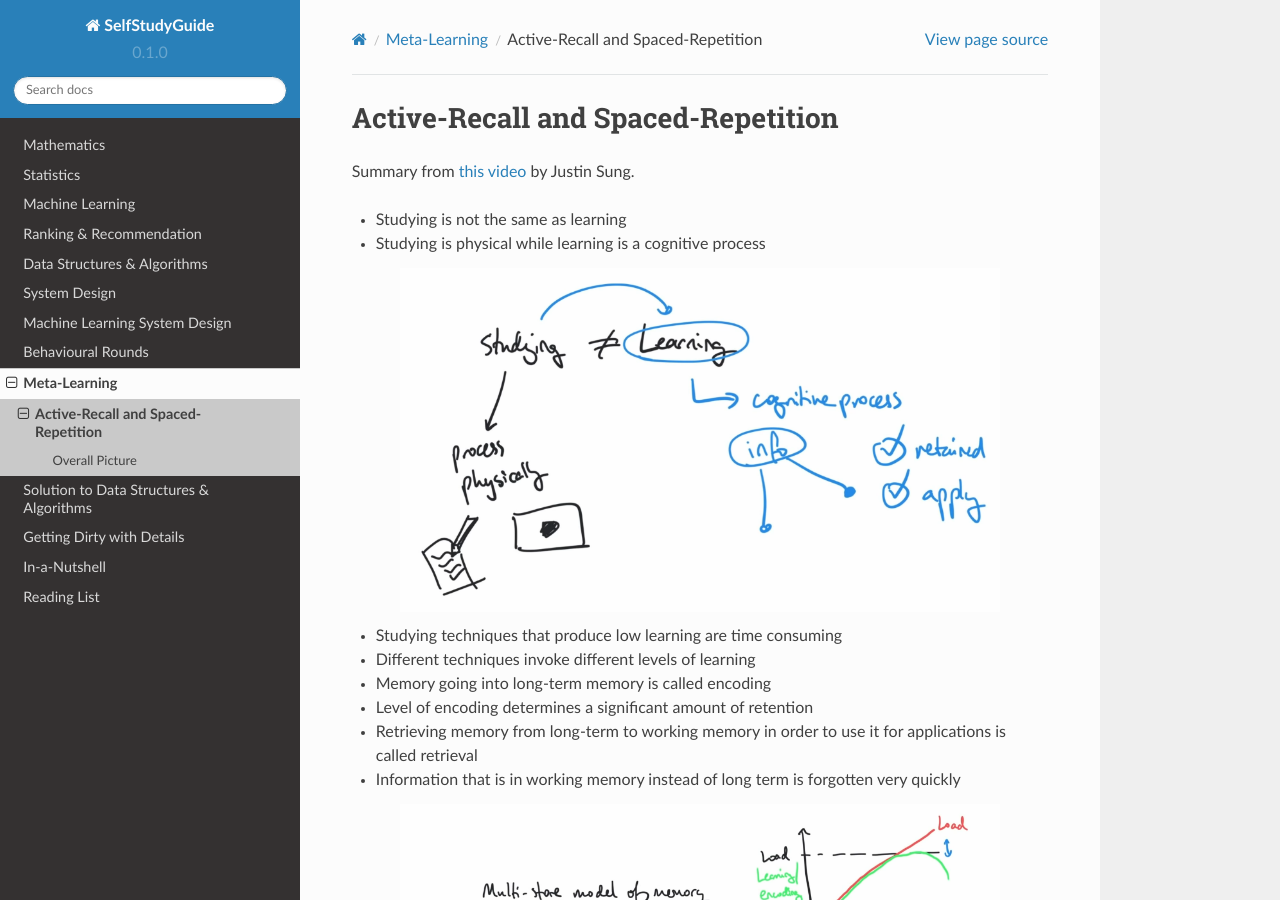
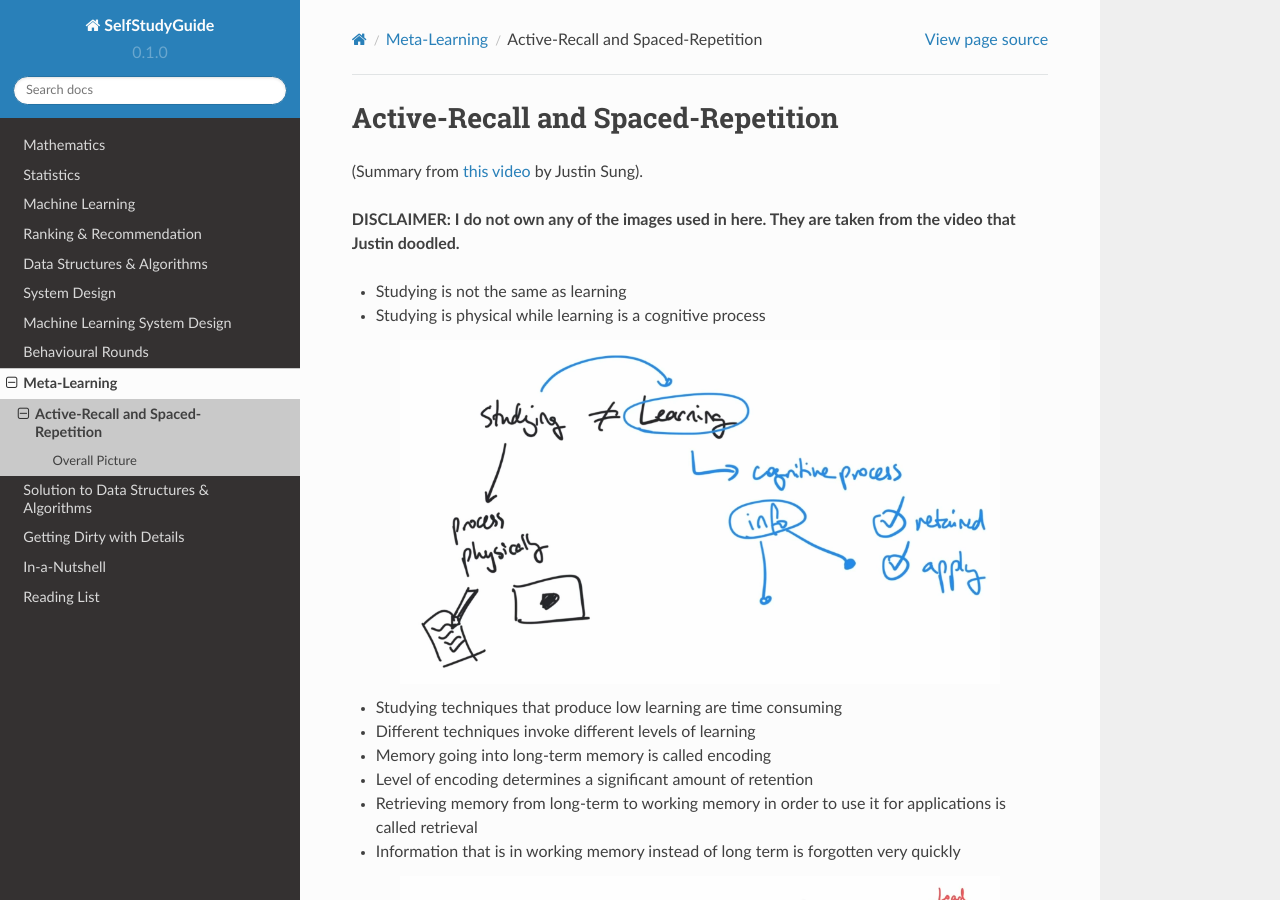
Before and after one commit to uselesstechjunks/leetcode, a Sphinx documentation site: the page built from docs/source/active-recall.rst, in a window 1280 px wide and 900 px high. Built offline with Sphinx 7.4.7 and the Read the Docs theme 2.0.0, drawn with Linux system fonts in a browser that asks for light colours.

Commit message:
Update active-recall.rst

```diff
--- a/docs/source/active-recall.rst
+++ b/docs/source/active-recall.rst
@@ -1,7 +1,9 @@
 Active-Recall and Spaced-Repetition
 ##########################################
 
-Summary from `this video <https://www.youtube.com/watch?v=--Hu2w0s72Y>`_ by Justin Sung.
+(Summary from `this video <https://www.youtube.com/watch?v=--Hu2w0s72Y>`_ by Justin Sung).
+
+**DISCLAIMER: I do not own any of the images used in here. They are taken from the video that Justin doodled.**
 
 * Studying is not the same as learning
 
```
